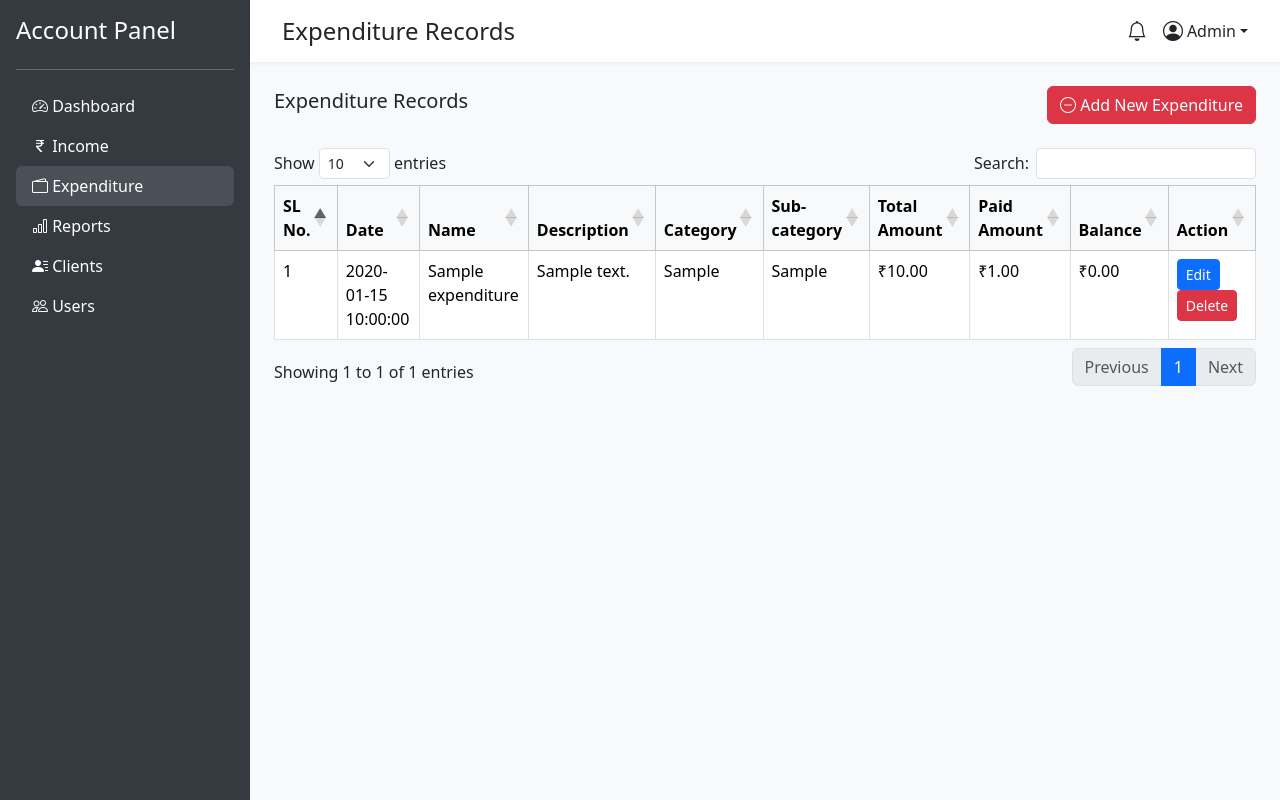
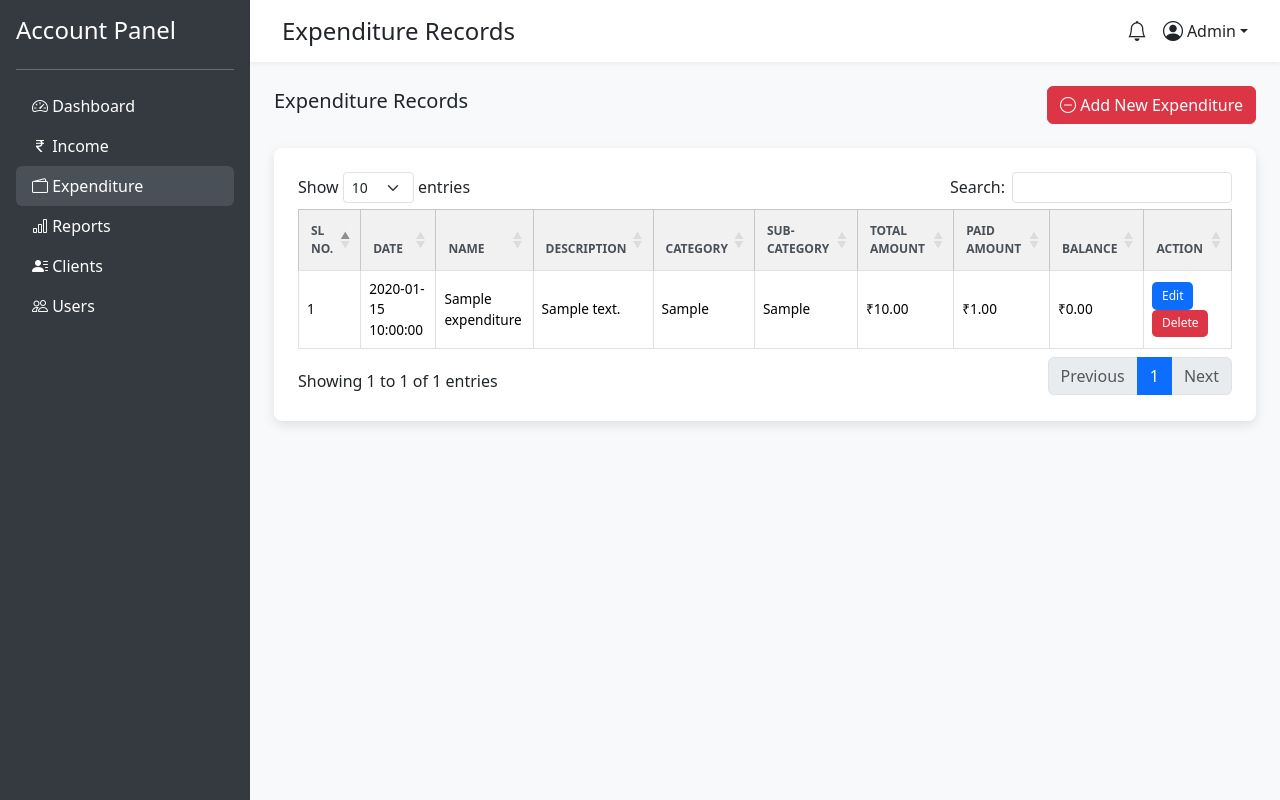
Before and after one commit to UKY171991/account.softpromis.com, a PHP site: page /new/expenditure.php in a window 1280 px wide. Run offline with PHP 8.4, Linux system fonts and the light colour scheme; tables that the repository leaves empty or names only in its code hold one stand-in row (values such as "Sample post"); some libraries are stand-ins or nearby versions.

Commit message:
Update expenditure.php

```diff
--- a/new/expenditure.php
+++ b/new/expenditure.php
@@ -51,6 +51,58 @@ $result = $conn->query($sql);
       background: white;
       box-shadow: 0 2px 4px rgba(0,0,0,0.05);
       padding: 1rem 2rem;
+    }
+    .table-responsive {
+      border-radius: 0.5rem;
+      overflow: hidden;
+      box-shadow: 0 4px 12px rgba(0, 0, 0, 0.1);
+      background-color: white;
+      padding: 1.5rem;
+      margin-top: 1rem;
+    }
+    .table th {
+      background-color: #f1f1f1;
+      text-transform: uppercase;
+      font-weight: bold;
+      color: #495057;
+      padding: 0.75rem;
+      font-size: 0.75rem;
+      border-bottom: 2px solid #dee2e6;
+      text-align: center;
+    }
+    .table td {
+      padding: 0.5rem;
+      font-size: 0.85rem;
+      vertical-align: middle;
+      border-bottom: 1px solid #dee2e6;
+    }
+    .table tbody tr:hover {
+      background-color: #f9f9f9;
+      transition: background-color 0.3s ease;
+    }
+    .table td .btn {
+      padding: 0.3rem 0.6rem;
+      font-size: 0.75rem;
+      border-radius: 0.3rem;
+      display: inline-flex;
+      align-items: center;
+      gap: 0.3rem;
+    }
+    .table td .btn-primary {
+      background-color: #0d6efd;
+      border: none;
+      transition: background-color 0.3s ease;
+    }
+    .table td .btn-primary:hover {
+      background-color: #0b5ed7;
+    }
+    .table td .btn-danger {
+      background-color: #dc3545;
+      border: none;
+      transition: background-color 0.3s ease;
+    }
+    .table td .btn-danger:hover {
+      background-color: #bb2d3b;
     }
   </style>
 </head>
```
